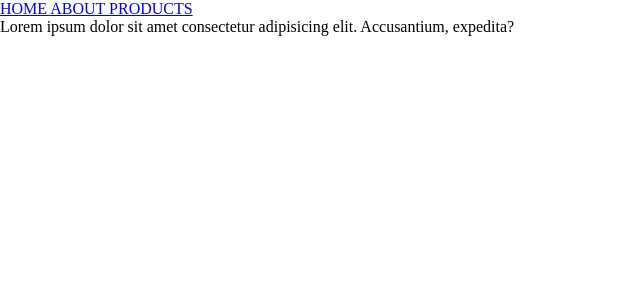
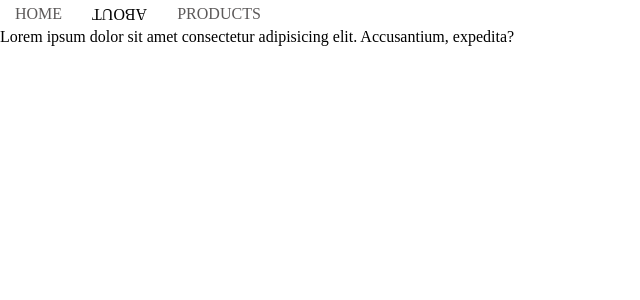
Before and after one commit to MhZ9191/react-router, a React (Vite) app: page /about in a window 1280 px wide. Shown: the top 300 px of the page, without its empty margins (0-640 px from the left). Built offline with nearby package versions, Linux system fonts and the light colour scheme.

Commit message:
Add change Navlink instead Link to try active class in css

```diff
--- a/src/components/Header.jsx
+++ b/src/components/Header.jsx
@@ -1,14 +1,20 @@
-import { Link } from "react-router-dom";
+import { Link, NavLink } from "react-router-dom";
 
 export default function Header() {
   return (
     <>
       <header>
         <section>
-          <div>
-            <Link to="/">HOME </Link>
-            <Link to="/about">ABOUT </Link>
-            <Link to="/products">PRODUCTS </Link>
+          <div className="div-head">
+            <NavLink className="link-head" to="/">
+              HOME
+            </NavLink>
+            <NavLink className="link-head" to="/about">
+              ABOUT
+            </NavLink>
+            <NavLink className="link-head" to="/products">
+              PRODUCTS
+            </NavLink>
           </div>
         </section>
       </header>
--- a/src/index.css
+++ b/src/index.css
@@ -3,3 +3,16 @@
   padding: 0;
   box-sizing: border-box;
 }
+
+.link-head {
+  text-decoration: none;
+  padding: 5px;
+  display: inline-block;
+  margin: 0 10px;
+  color: rgba(51, 47, 47, 0.8);
+}
+
+.active {
+  color: black;
+  transform: rotate(180deg);
+}
```
